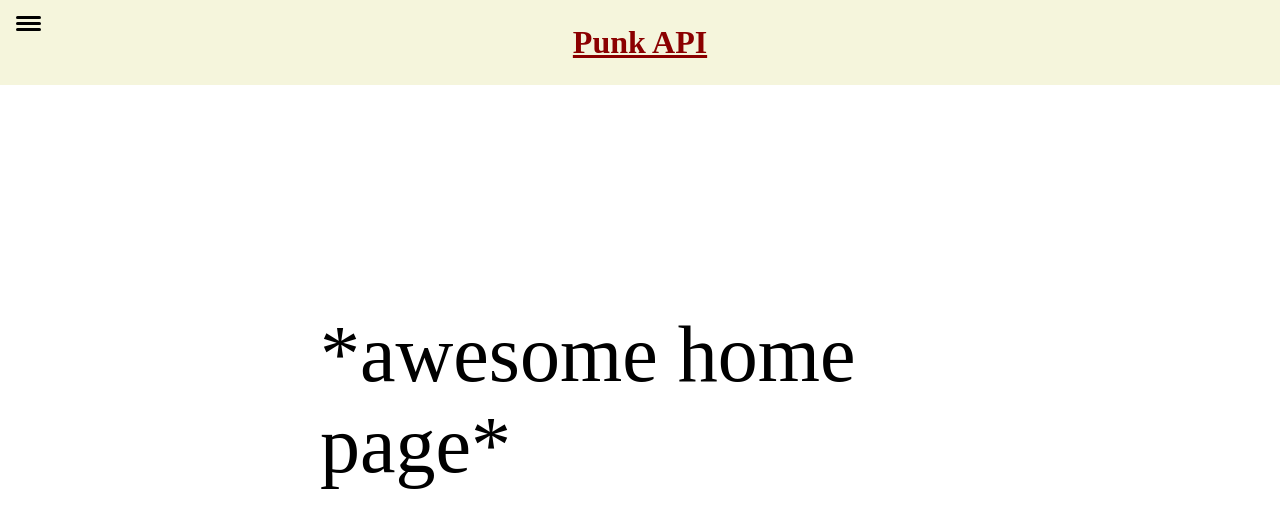
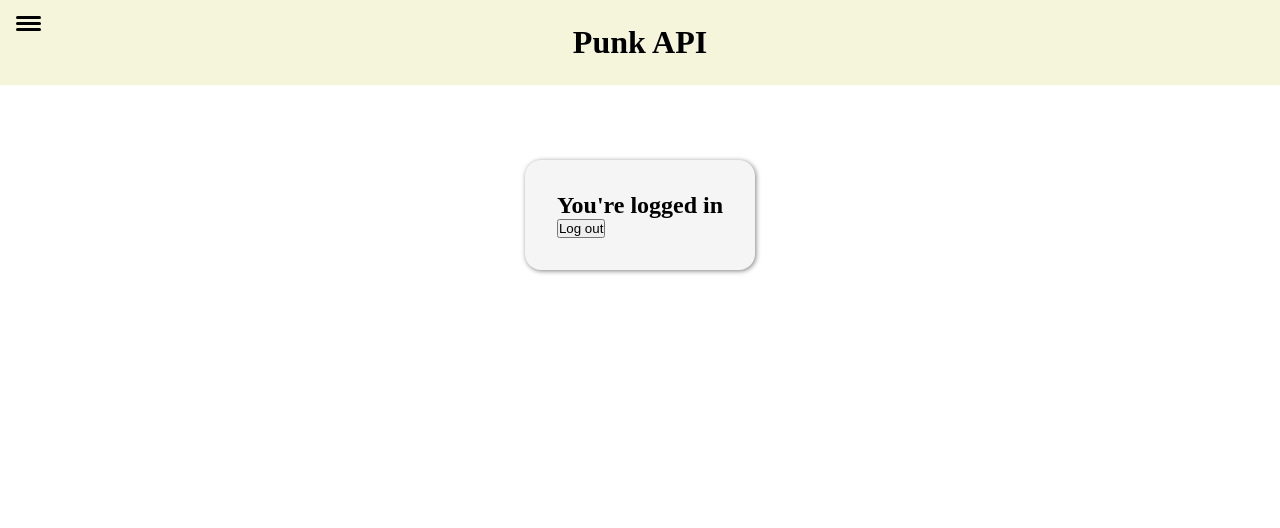
Before and after one commit to CandeMarcote/punkbar-ecommerce, a React (Create React App) app: page /login in a window 1280 px wide. Before the commit this address led to /home. Shown: the top 528 px of the page. Built offline with nearby package versions, Linux system fonts and the light colour scheme; sample sign-in values are in the browser's storage.

Commit message:
authentication working

```diff
--- a/src/App.js
+++ b/src/App.js
@@ -1,4 +1,4 @@
-import React, { useState } from 'react';
+import React, { useState, useEffect } from 'react';
 import { Switch, Route, Redirect } from 'react-router-dom';
 import Home from './pages/Home';
 import Beers from './pages/Beers';
@@ -17,18 +17,25 @@ const App = () => {
     setIsLoggedIn(logStatus);
   }
 
+  useEffect(()=>{
+    localStorage.setItem('isLoggedIn', isLoggedIn)
+  })
+
   return (
     <>
       <ContextProvider>
-      <Header onLogin={loginHandler}/>
+      <Header onLogin={loginHandler} logStatus={isLoggedIn}/>
       <main>
-        {!isLoggedIn && (
         <Switch>
           <Route path='/login'>
-            <Login onLogin={loginHandler}/>
+            <Login onLogin={loginHandler} logStatus={isLoggedIn}/>
           </Route>
+
+        {!isLoggedIn && <Route path='/*'>
+            <Redirect to='/login'/>
+          </Route>}
         </Switch>
-        )}
+
         {isLoggedIn && (
           <Switch>
               <Route path='/home' exact>
@@ -54,12 +61,7 @@ const App = () => {
             <Route path='/favorites'>
               <Favorites />
             </Route>
-
-            <Route path='/*'>
-              <Redirect to='/home'/>
-            </Route>
           </Switch>
-
         )}
       </main>
       </ContextProvider>
--- a/src/components/layout/Header.js
+++ b/src/components/layout/Header.js
@@ -1,13 +1,15 @@
 import React from 'react';
-import { NavLink } from 'react-router-dom';
+import { NavLink, useHistory } from 'react-router-dom';
 import HeaderCartButton from '../Cart/HeaderCartButton';
 import classes from './styles/Header.module.css';
 import BurgerMenu from '../UI/BurgerMenu';
 
 const Header = (props) => {
+  let history = useHistory();
 
   function loginHandler(){
     props.onLogin(false)
+    history.push('/login')
   }
 
   return (
--- a/src/pages/Login.js
+++ b/src/pages/Login.js
@@ -1,4 +1,5 @@
-import React, { useState, useRef, useEffect } from 'react';
+import React, { useRef } from 'react';
+import { useHistory } from 'react-router-dom';
 import Card from '../components/UI/Card';
 
 
@@ -6,7 +7,7 @@ const userEmail = '123@gmail.com';
 const userPassword = '123456';
 
 const Login = (props) => {
-  const [isLoggedIn, setIsLoggedIn] = useState(JSON.parse(localStorage.getItem('isLoggedIn')) || false)
+  let history = useHistory();
   const emailInputRef = useRef();
   const passwordInputRef = useRef();
 
@@ -17,25 +18,21 @@ const Login = (props) => {
     const enteredPassword = passwordInputRef.current.value;
 
     if(enteredEmail === userEmail && enteredPassword === userPassword) {
-      setIsLoggedIn(true);
+      props.onLogin(true);
+      history.push('/home')
     } else {
       return;
     }
   }
 
   function logoutHandler(e) {
-    setIsLoggedIn(false);
+    props.onLogin(false);
   }
-
-  useEffect(()=>{
-    localStorage.setItem('isLoggedIn', isLoggedIn);
-    props.onLogin(isLoggedIn);
-  }, [isLoggedIn])
 
 
   return (
     <>
-    {!isLoggedIn && (
+    {!props.logStatus && (
       <Card>
         <h3>Login</h3>
         <br />
@@ -50,11 +47,11 @@ const Login = (props) => {
             <input type="password" id="password" placeholder='type here' ref={passwordInputRef} />
           </div>
           <br />
-          {!isLoggedIn && <button type='submit'>Log in</button>}
+          {!props.logStatus && <button type='submit'>Log in</button>}
 
         </form>
       </Card>)}
-      {isLoggedIn && (
+      {props.logStatus && (
       <Card>
         <h2>You're logged in</h2>
         <button type='submit' onClick={logoutHandler}>Log out</button>
```
